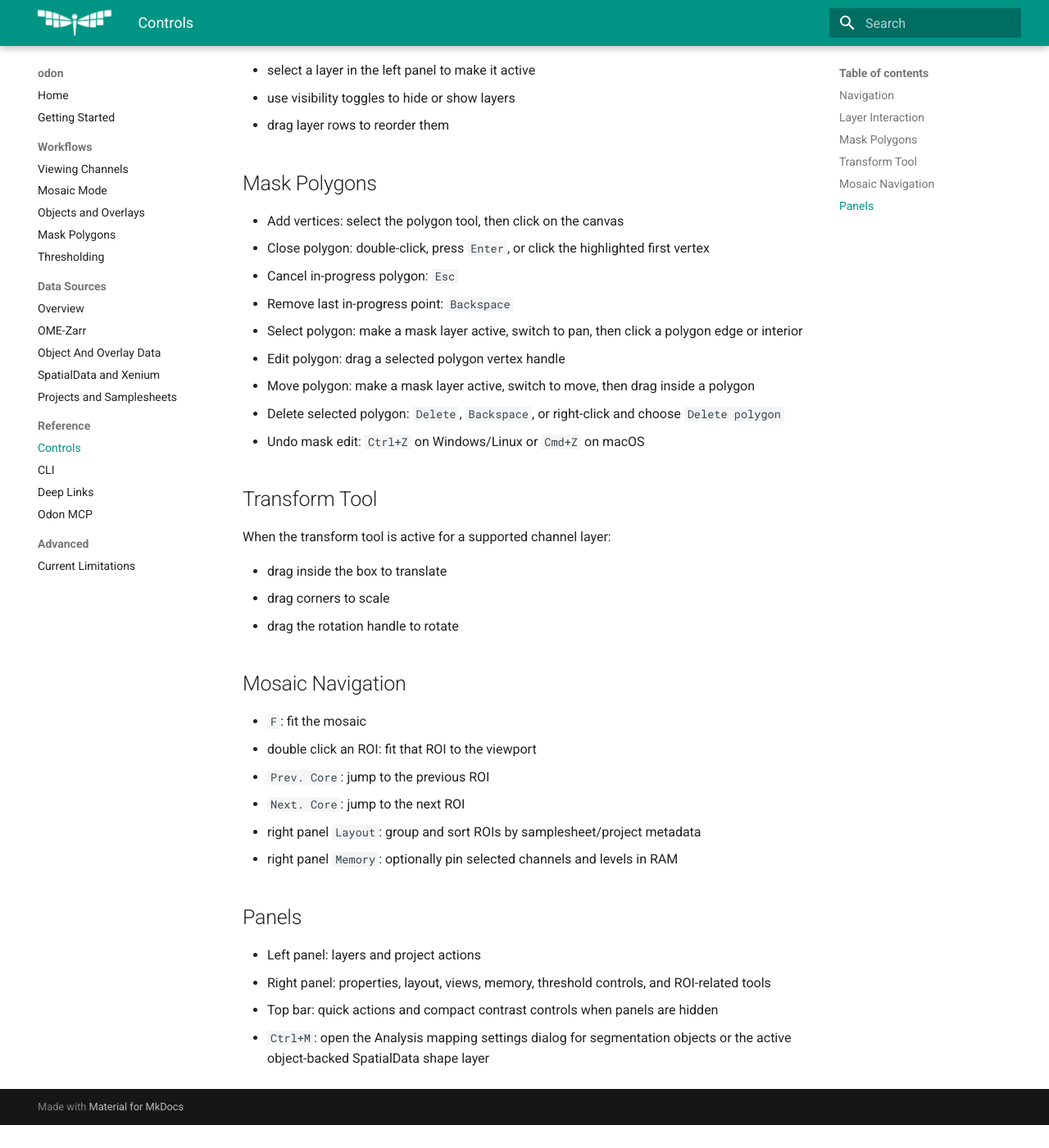
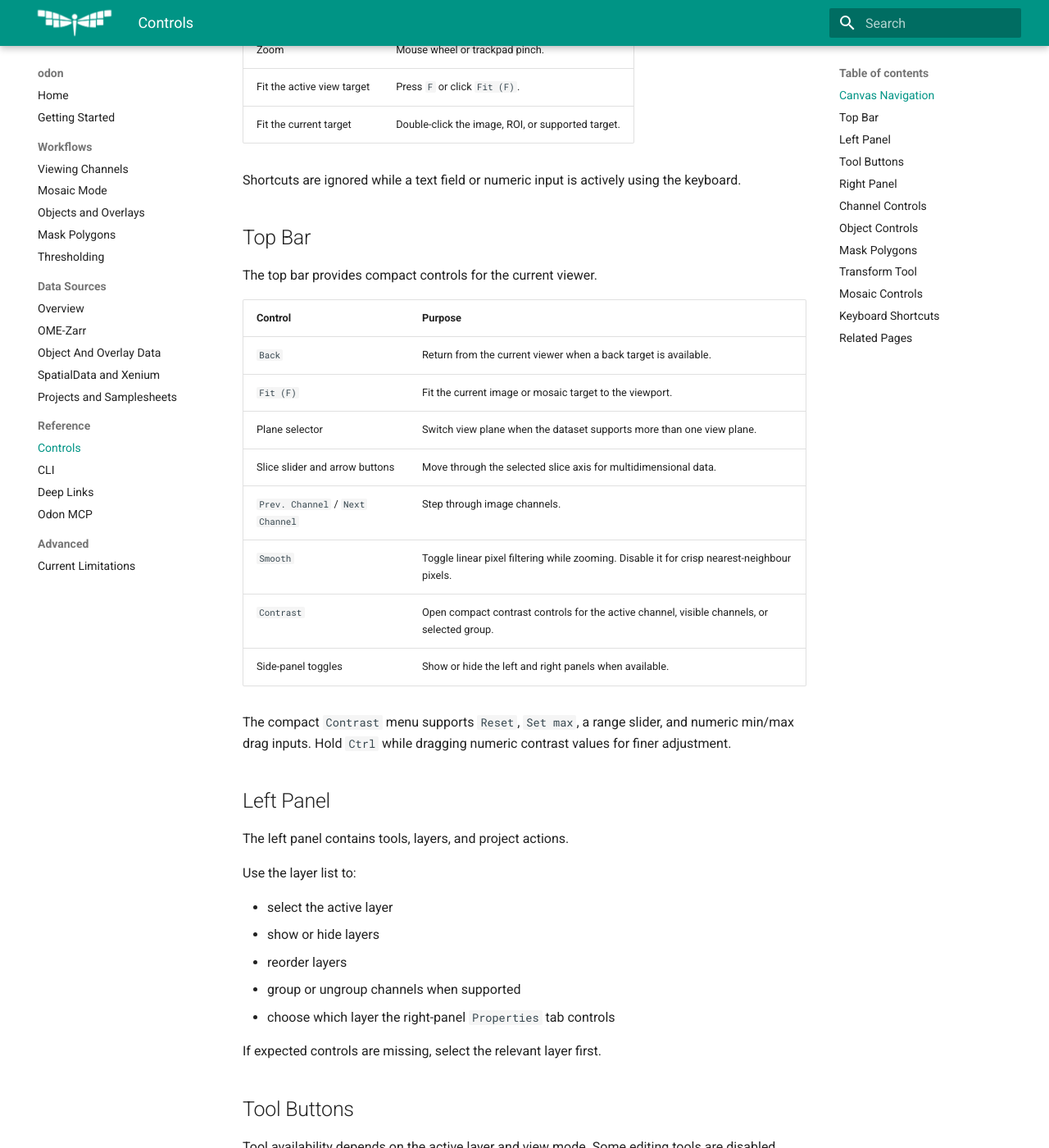
Before and after one commit to alexcoulton/odon, an MkDocs documentation site: the page built from docs/reference/controls.md, in a window 1280 px wide and 1400 px high, scrolled down 383 px. Shown: the whole window at 82% size. Built offline with MkDocs 1.6.1 and Material for MkDocs 9.7.7, drawn with Linux system fonts in a browser that asks for light colours; before the commit the page ends 1755 px from its top, so only the background shows below that; some of the changed text lies outside the part shown.

Commit message:
Expand controls reference

```diff
--- a/docs/reference/controls.md
+++ b/docs/reference/controls.md
@@ -1,50 +1,187 @@
 # Controls
 
-## Navigation
+This page is a quick reference for common Odon controls. For step-by-step
+workflows, use the workflow pages linked at the end.
 
-- Pan: left-drag
-- Zoom: mouse wheel or trackpad pinch
-- Fit view: `F`
-- Double click: fit to the current target
+## Canvas Navigation
 
-## Layer Interaction
+| Action | Control |
+| --- | --- |
+| Pan | Left-drag on the canvas. |
+| Zoom | Mouse wheel or trackpad pinch. |
+| Fit the active view target | Press `F` or click `Fit (F)`. |
+| Fit the current target | Double-click the image, ROI, or supported target. |
 
-- select a layer in the left panel to make it active
-- use visibility toggles to hide or show layers
-- drag layer rows to reorder them
+Shortcuts are ignored while a text field or numeric input is actively using the
+keyboard.
+
+## Top Bar
+
+The top bar provides compact controls for the current viewer.
+
+| Control | Purpose |
+| --- | --- |
+| `Back` | Return from the current viewer when a back target is available. |
+| `Fit (F)` | Fit the current image or mosaic target to the viewport. |
+| Plane selector | Switch view plane when the dataset supports more than one view plane. |
+| Slice slider and arrow buttons | Move through the selected slice axis for multidimensional data. |
+| `Prev. Channel` / `Next Channel` | Step through image channels. |
+| `Smooth` | Toggle linear pixel filtering while zooming. Disable it for crisp nearest-neighbour pixels. |
+| `Contrast` | Open compact contrast controls for the active channel, visible channels, or selected group. |
+| Side-panel toggles | Show or hide the left and right panels when available. |
+
+The compact `Contrast` menu supports `Reset`, `Set max`, a range slider, and
+numeric min/max drag inputs. Hold `Ctrl` while dragging numeric contrast values
+for finer adjustment.
+
+## Left Panel
+
+The left panel contains tools, layers, and project actions.
+
+Use the layer list to:
+
+- select the active layer
+- show or hide layers
+- reorder layers
+- group or ungroup channels when supported
+- choose which layer the right-panel `Properties` tab controls
+
+If expected controls are missing, select the relevant layer first.
+
+## Tool Buttons
+
+Tool availability depends on the active layer and view mode. Some editing tools
+are disabled outside XY view.
+
+| Tool | Use |
+| --- | --- |
+| Select | Click objects or mask polygons. Drag to rectangle-select object centroids when a selectable object layer is active. |
+| Pan | Navigate the canvas without editing layers. |
+| Move | Move selected visible layer(s); on mask layers, drag a polygon to move it. |
+| Transform | Scale or rotate the active channel when supported. |
+| Polygon | Draw a mask polygon. |
+| Lasso select | Draw a freehand lasso to select object centroids. |
+
+Object selection tools require an active selectable object layer. For rectangle
+selection, hold `Shift` while finishing the drag to add to the current
+selection. `Esc` cancels an in-progress rectangle or lasso gesture; when no
+gesture is active, `Esc` clears the current object or polygon selection.
+
+## Right Panel
+
+The right panel changes with the current viewer and active layer.
+
+| Tab | Purpose |
+| --- | --- |
+| `Properties` | Layer-specific display, contrast, colour, transform, mask, object, and overlay controls. |
+| `Views` | Capture and apply saved project view states. |
+| `Layout` | Arrange mosaic ROIs by metadata. Available in mosaic mode. |
+| `Analysis` | Object-property histograms, scatter review, marker mapping, calls, and selection workflows. |
+| `Measurements` | Summarize image channels over polygon objects and export enriched results. |
+| `Memory` | Inspect tile loading and optionally pin selected channels/levels in RAM. |
+| `ROI Selector` | Navigate project ROIs and related project context. |
+
+## Channel Controls
+
+Use the channel list and image-channel `Properties` tab to:
+
+- toggle channel visibility
+- select the active channel
+- change channel colour
+- adjust contrast minimum and maximum
+- inspect the histogram
+- add notes
+- create or use channel groups
+- sort or filter channel names
+
+Image-channel contrast, colour, visibility, and ordering affect display/project
+state. They do not modify source image data.
+
+## Object Controls
+
+Object-backed layers expose controls only after compatible objects are loaded.
+
+Common object controls include:
+
+- object visibility
+- opacity, outline width, and fill settings
+- property-based colouring through `Color by`
+- legend visibility
+- object filtering
+- selection display
+- `Analysis` tab workflows
+- `Measurements` tab workflows
+
+Object selections feed review and analysis workflows. They do not edit source
+segmentation geometry.
 
 ## Mask Polygons
 
-- Add vertices: select the polygon tool, then click on the canvas
-- Close polygon: double-click, press `Enter`, or click the highlighted first vertex
-- Cancel in-progress polygon: `Esc`
-- Remove last in-progress point: `Backspace`
-- Select polygon: make a mask layer active, switch to pan, then click a polygon edge or interior
-- Edit polygon: drag a selected polygon vertex handle
-- Move polygon: make a mask layer active, switch to move, then drag inside a polygon
-- Delete selected polygon: `Delete`, `Backspace`, or right-click and choose `Delete polygon`
-- Undo mask edit: `Ctrl+Z` on Windows/Linux or `Cmd+Z` on macOS
+| Action | Control |
+| --- | --- |
+| Add vertices | Select the polygon tool, then click on the canvas. |
+| Close polygon | Double-click, press `Enter`, or click the highlighted first vertex. |
+| Cancel in-progress polygon | Press `Esc`. |
+| Remove last in-progress point | Press `Backspace`. |
+| Select polygon | Make a mask layer active, switch to select or pan, then click a polygon edge or interior. |
+| Edit polygon | Drag a selected polygon vertex handle. |
+| Move polygon | Make a mask layer active, switch to move, then drag inside the polygon. |
+| Delete selected polygon | Press `Delete`, press `Backspace`, use the mask layer properties panel, or right-click and choose `Delete polygon`. |
+| Undo mask or layer-move edit | Press `Ctrl+Z` on Windows/Linux or `Cmd+Z` on macOS. |
+
+`Esc` clears the current polygon selection when you are not actively drawing.
 
 ## Transform Tool
 
 When the transform tool is active for a supported channel layer:
 
-- drag inside the box to translate
+- drag inside the transform box to translate
 - drag corners to scale
 - drag the rotation handle to rotate
 
-## Mosaic Navigation
+Transforms affect viewer/project alignment state, not the source image file.
 
-- `F`: fit the mosaic
-- double click an ROI: fit that ROI to the viewport
-- `Prev. Core`: jump to the previous ROI
-- `Next. Core`: jump to the next ROI
-- right panel `Layout`: group and sort ROIs by samplesheet/project metadata
-- right panel `Memory`: optionally pin selected channels and levels in RAM
+## Mosaic Controls
 
-## Panels
+| Action | Control |
+| --- | --- |
+| Fit the full mosaic | Press `F` or click `Fit Mosaic (F)`. |
+| Fit one ROI | Double-click an ROI. |
+| Jump to previous ROI | Click `Prev. Core`. |
+| Jump to next ROI | Click `Next. Core`. |
+| Arrange ROIs | Use the right-panel `Layout` tab. |
+| Pin channels/levels | Use the right-panel `Memory` tab. |
+| Return from mosaic | Use `Back` when available. |
 
-- Left panel: layers and project actions
-- Right panel: properties, layout, views, memory, threshold controls, and ROI-related tools
-- Top bar: quick actions and compact contrast controls when panels are hidden
-- `Ctrl+M`: open the Analysis mapping settings dialog for segmentation objects or the active object-backed SpatialData shape layer
+Project ROI selection controls:
+
+| Action | Control |
+| --- | --- |
+| Select one ROI | Click the ROI. |
+| Add or remove one ROI from selection | `Cmd`-click on macOS, or `Ctrl`-click on Windows/Linux. |
+| Select a range | Click one ROI, then `Shift`-click another ROI. |
+| Select all visible ROIs | Click `Select all`, click `Select visible`, or press `Cmd+A`/`Ctrl+A` when the ROI browser has focus. |
+| Open one ROI | Double-click a supported ROI row, or select it and click `Open`. |
+
+## Keyboard Shortcuts
+
+| Shortcut | Action |
+| --- | --- |
+| `F` | Fit the active view target. |
+| `Ctrl+W` / `Cmd+W` | Open close confirmation. Press again to confirm close. |
+| `Ctrl+M` | Open Analysis mapping settings where available. |
+| `Ctrl+A` / `Cmd+A` | Select all visible ROIs in the project ROI browser when it has focus. |
+| `Enter` | Close an in-progress mask polygon. |
+| `Esc` | Cancel polygon drawing or clear polygon selection. |
+| `Backspace` | Remove the last in-progress polygon point, or delete a selected polygon in pan/select mode. |
+| `Delete` | Delete the selected polygon. |
+| `Ctrl+Z` / `Cmd+Z` | Undo the previous mask or layer-move edit. |
+
+## Related Pages
+
+- [Viewing Channels](../workflows/viewing.md)
+- [Mosaic Mode](../workflows/mosaic.md)
+- [Objects and Overlays](../workflows/objects-and-overlays.md)
+- [Mask Polygons](../workflows/mask-polygons.md)
+- [Thresholding](../workflows/thresholding.md)
+- [Odon MCP](codex-mcp-odon.md)
```
